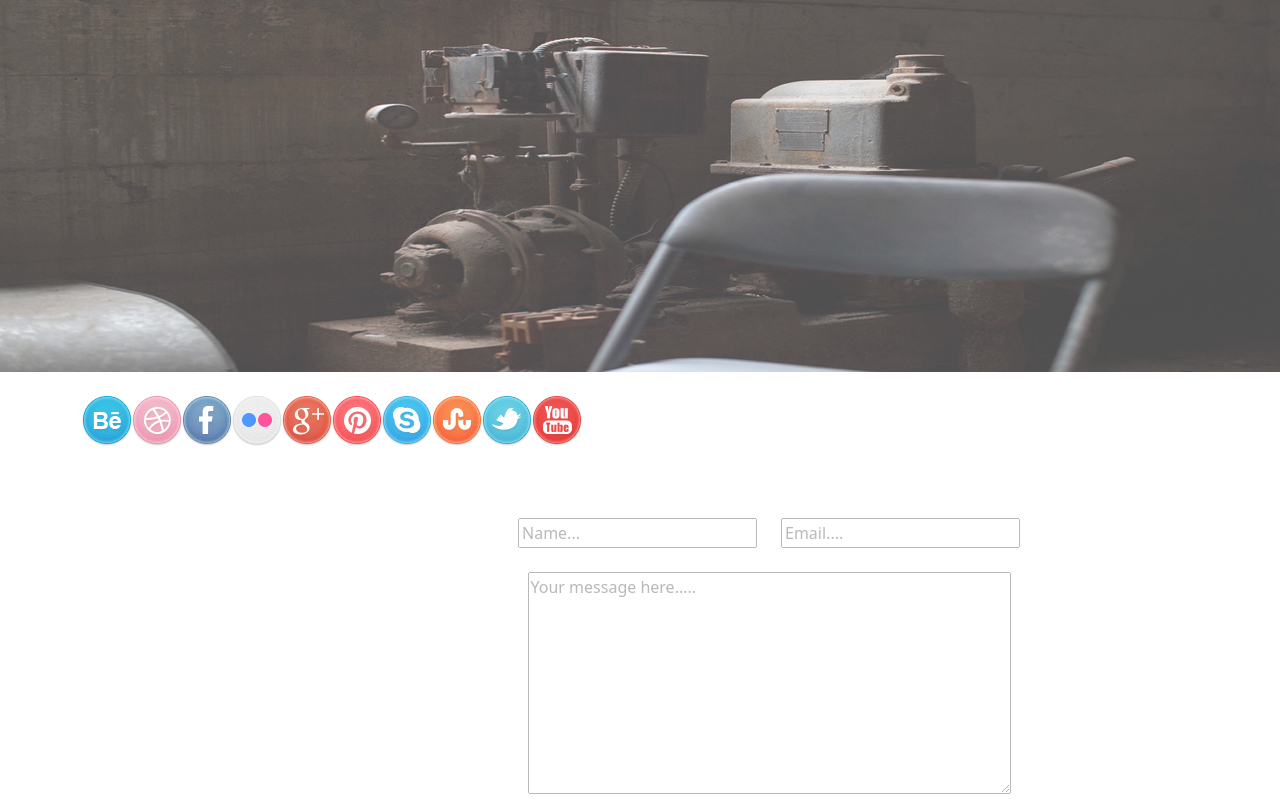
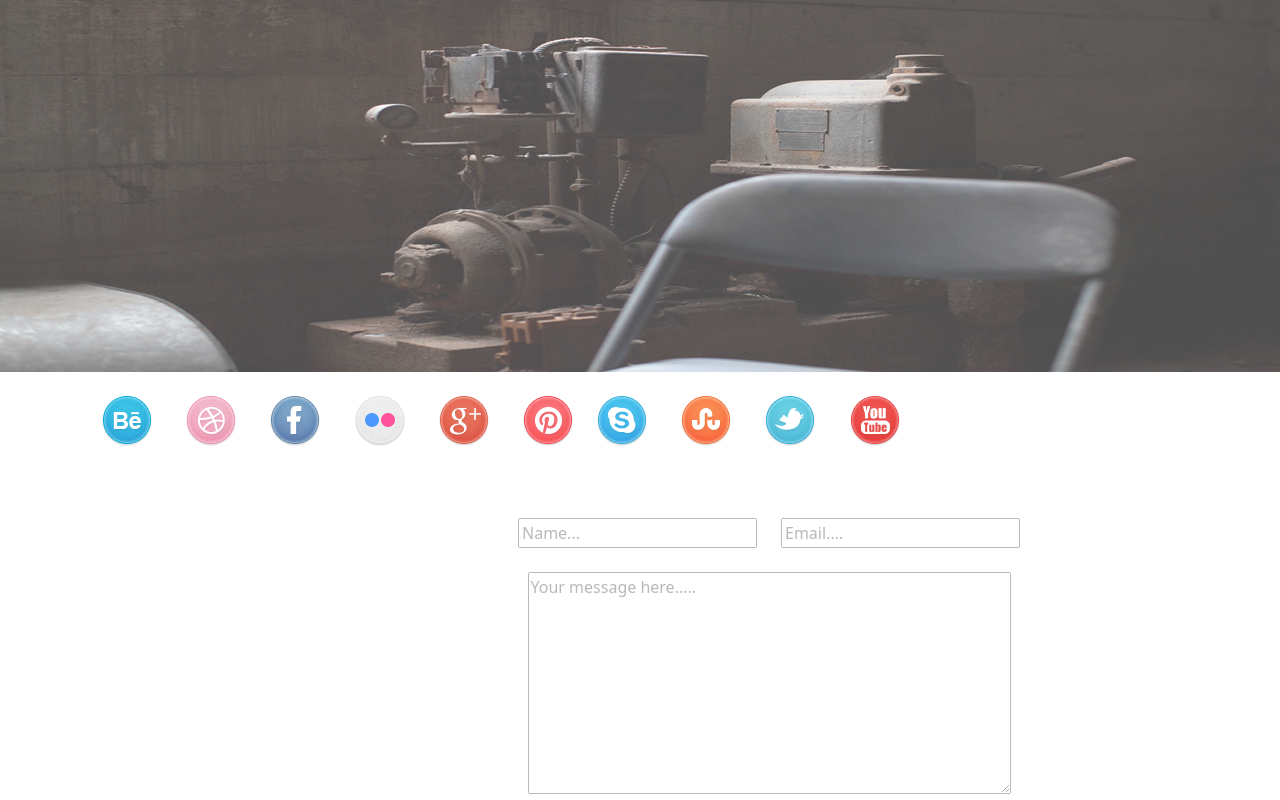
Before and after one commit to VincentGichohi/DelaniStudio, a website: page index.html in a window 1280 px wide. Shown: the part 2882-3682 px from the top of the page. Drawn offline with nearby package versions, Linux system fonts and the light colour scheme.

Commit message:
Changes the positions of the last two images

```diff
--- a/index.html
+++ b/index.html
@@ -117,11 +117,16 @@
         </div>
         <br>
     <div class="container">
-        <img src="images/social_icons/behance.png" alt=""><img src="images/social_icons/dribble.png" alt=""><img
-            src="images/social_icons/facebook.png" alt=""><img src="images/social_icons/flickr.png" alt=""><img
-            src="images/social_icons/g_plus.png" alt=""><img src="images/social_icons/pinterest.png" alt=""><img
-            src="images/social_icons/skype.png" alt=""><img src="images/social_icons/stumble_upon.png" alt=""><img
-            src="images/social_icons/twitter.png" alt=""><img src="images/social_icons/you_tube.png" alt="">
+        <img src="images/social_icons/behance.png" style="margin: 0px 10px 20px 20px;" alt="">
+        <img src="images/social_icons/dribble.png" style="margin: 0px 10px 20px 20px;" alt="">
+        <img src="images/social_icons/facebook.png" style="margin: 0px 10px 20px 20px;" alt="">
+        <img src="images/social_icons/flickr.png" style="margin: 0px 10px 20px 20px;" alt="">
+        <img src="images/social_icons/g_plus.png" style="margin: 0px 10px 20px 20px;" alt="">
+        <img src="images/social_icons/pinterest.png" style="margin: 0px 0px 20px 20px;" alt="">
+        <img src="images/social_icons/skype.png" style="margin: 0px 10px 20px 20px;" alt="">
+        <img src="images/social_icons/stumble_upon.png" style="margin: 0px 10px 20px 20px;" alt="">
+        <img src="images/social_icons/twitter.png" style="margin: 0px 10px 20px 20px;" alt="">
+        <img src="images/social_icons/you_tube.png" style="margin: 0px 10px 20px 20px;" alt="">
     </div>
     <script src="https://cdn.jsdelivr.net/npm/bootstrap@5.1.3/dist/js/bootstrap.bundle.min.js"
         integrity="sha384-ka7Sk0Gln4gmtz2MlQnikT1wXgYsOg+OMhuP+IlRH9sENBO0LRn5q+8nbTov4+1p"
```
